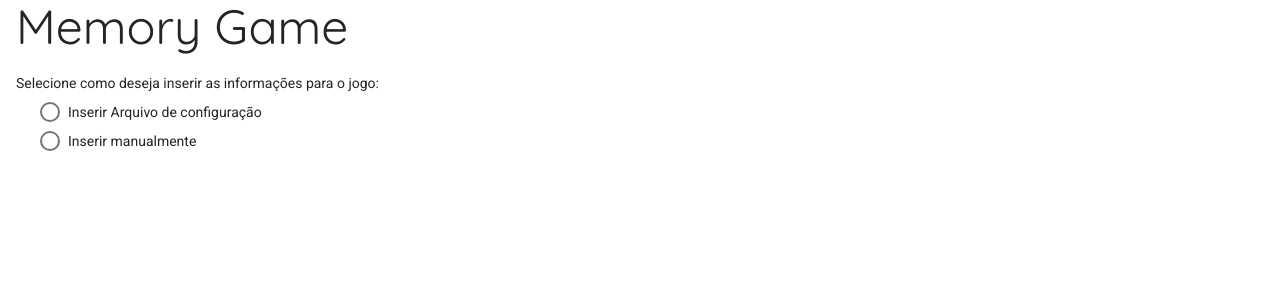
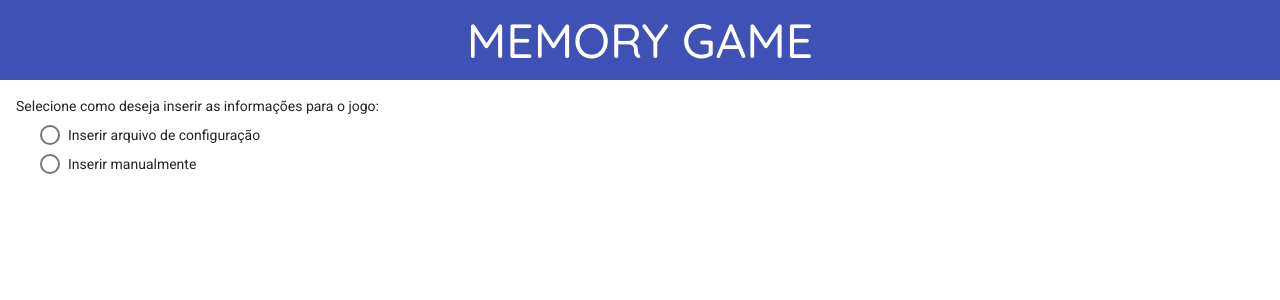
Before and after one commit to flaviamatdev/memory-game, an Angular app: page / in a window 1280 px wide. Shown: the top 300 px of the page. Built offline with nearby package versions, Linux system fonts and the light colour scheme.

Commit message:
uso imagem fundo no comp game + toolbar na home

```diff
--- a/src/app/app.component.scss
+++ b/src/app/app.component.scss
@@ -1,4 +1,3 @@
 .content {
-    height: calc(100vh - 13vh);
-    padding: 16px;
+    height: calc(100vh - 11vh);
 }
--- a/src/app/services/game.service.ts
+++ b/src/app/services/game.service.ts
@@ -22,6 +22,10 @@ export class GameService {
         private toastService: ToastService,
     ) { }
 
+    get config() {
+        return this._gameConfig;
+    }
+
     goHome() {
         this.router.navigate(['']);
     }
@@ -29,10 +33,6 @@ export class GameService {
     create(gameConfig: GameConfig) {
         this._gameConfig = gameConfig;
         this.router.navigate(['game']);
-    }
-
-    getTitle() {
-        return this._gameConfig?.title ?? 'Memory Game';
     }
 
     getCards(): Card[] {
--- a/src/app/views/game/game/game.component.html
+++ b/src/app/views/game/game/game.component.html
@@ -1,5 +1,9 @@
 <app-navbar [parent]="this"></app-navbar>
 
-<div class="board">
-    <app-memory-card *ngFor="let card of cards;let i=index" [id]="i+1" [card]="card"></app-memory-card>
+<div class="board-background" [style.background-image]="backgroundStyle">
+    <div>
+        <div class="board">
+            <app-memory-card *ngFor="let card of cards;let i=index" [id]="i+1" [card]="card"></app-memory-card>
+        </div>
+    </div>
 </div>
--- a/src/app/views/game/game/game.component.scss
+++ b/src/app/views/game/game/game.component.scss
@@ -14,13 +14,33 @@
     }
 }
 
+.board-background {
+    position: relative;
+    width: 100%;
+    height: 100%;
+    display: flex;
+    align-items: center;
+    justify-content: center;
+    background-position: center;
+    background-repeat: no-repeat;
+    background-size: cover;
+}
+
+.board-background::before {
+    content: "";
+    position: absolute;
+    top: 0px;
+    right: 0px;
+    bottom: 0px;
+    left: 0px;
+    background-color: rgba(255, 255, 255, 0.4)
+}
+
 .board {
     display: flex;
     flex-wrap: wrap;
     width: 560px;
     margin-left: auto;
     margin-right: auto;
+    opacity: 1 !important;
 }
-mat-radio-button ~ .mat-radio-button {
-    margin-left: 16px;
-}
--- a/src/app/views/game/game/game.component.ts
+++ b/src/app/views/game/game/game.component.ts
@@ -1,4 +1,4 @@
-import { Component, Input, OnInit } from '@angular/core';
+import { Component, OnInit } from '@angular/core';
 import { GameService } from 'src/app/services/game.service';
 import { Card } from 'src/app/shared/model/card';
 
@@ -11,12 +11,19 @@ export class GameComponent implements OnInit {
 
     title: string;
     cards: Card[] = [];
-    boardWidth: number;
+    backgroundStyle: any;
 
     constructor(private gameService: GameService) { }
 
     ngOnInit(): void {
-        this.title = this.gameService.getTitle();
+        let gameConfig = this.gameService.config;
+        if (!gameConfig) {
+            this.goHome();
+            return;
+        }
+
+        this.title = gameConfig.title.toUpperCase();
+        this.backgroundStyle = `url(${gameConfig.backgroundImgSrc})`;
         this.newGame();
     }
 
--- a/src/app/views/game/navbar/navbar.component.scss
+++ /dev/null
@@ -1,12 +0,0 @@
-.mat-toolbar-row {
-    height: 80px;
-}
-
-.title {
-    margin-left: auto;
-    margin-right: auto;
-    font-family: Quicksand;
-    font-size: 48px;
-    padding-top: 0.5rem;
-    padding-bottom: 0.5rem;
-}
--- a/src/app/views/game/navbar/navbar.component.ts
+++ b/src/app/views/game/navbar/navbar.component.ts
@@ -4,7 +4,7 @@ import { GameComponent } from '../game/game.component';
 @Component({
     selector: 'app-navbar',
     templateUrl: './navbar.component.html',
-    styleUrls: ['./navbar.component.scss']
+    styleUrls: []
 })
 export class NavbarComponent {
 
--- a/src/app/views/home/game-config-form/game-config-form.component.html
+++ b/src/app/views/home/game-config-form/game-config-form.component.html
@@ -3,7 +3,7 @@
 
     <div class="form-line mt-2 ms-4">
         <mat-radio-group aria-label="label" (change)="changeInputType($event.value == 'true')">
-            <mat-radio-button value="true" color="primary">Inserir Arquivo de configuração</mat-radio-button>
+            <mat-radio-button value="true" color="primary">Inserir arquivo de configuração</mat-radio-button>
             <mat-radio-button value="false" color="primary">Inserir manualmente</mat-radio-button>
         </mat-radio-group>
     </div>
--- a/src/app/views/home/home/home.component.html
+++ b/src/app/views/home/home/home.component.html
@@ -1,10 +1,9 @@
-<div>
-    <div>
-        <span class="title">Memory Game</span>
-    </div>
+<mat-toolbar color="primary">
+    <mat-toolbar-row>
+        <span class="title">MEMORY GAME</span>
+    </mat-toolbar-row>
+</mat-toolbar>
 
-
-    <div class="mt-4">
-        <app-game-config-form></app-game-config-form>
-    </div>
+<div class="content">
+    <app-game-config-form></app-game-config-form>
 </div>
--- a/src/app/views/home/home/home.component.scss
+++ b/src/app/views/home/home/home.component.scss
@@ -1,8 +1,3 @@
-.title {
-    margin-left: auto;
-    margin-right: auto;
-    font-family: Quicksand;
-    font-size: 48px;
-    margin-top: 0.5rem;
-    margin-bottom: 0.5rem;
+.content {
+    padding: 1rem;
 }
--- a/src/styles.scss
+++ b/src/styles.scss
@@ -10,6 +10,19 @@ body {
 }
 .mat-button.mat-primary .mat-button-focus-overlay {
     background-color: transparent !important;
+}
+
+.mat-toolbar-row {
+    height: 80px !important;
+}
+
+.title {
+    margin-left: auto;
+    margin-right: auto;
+    font-family: Quicksand;
+    font-size: 48px;
+    padding-top: 0.5rem;
+    padding-bottom: 0.5rem;
 }
 
 .quicksand {
```
